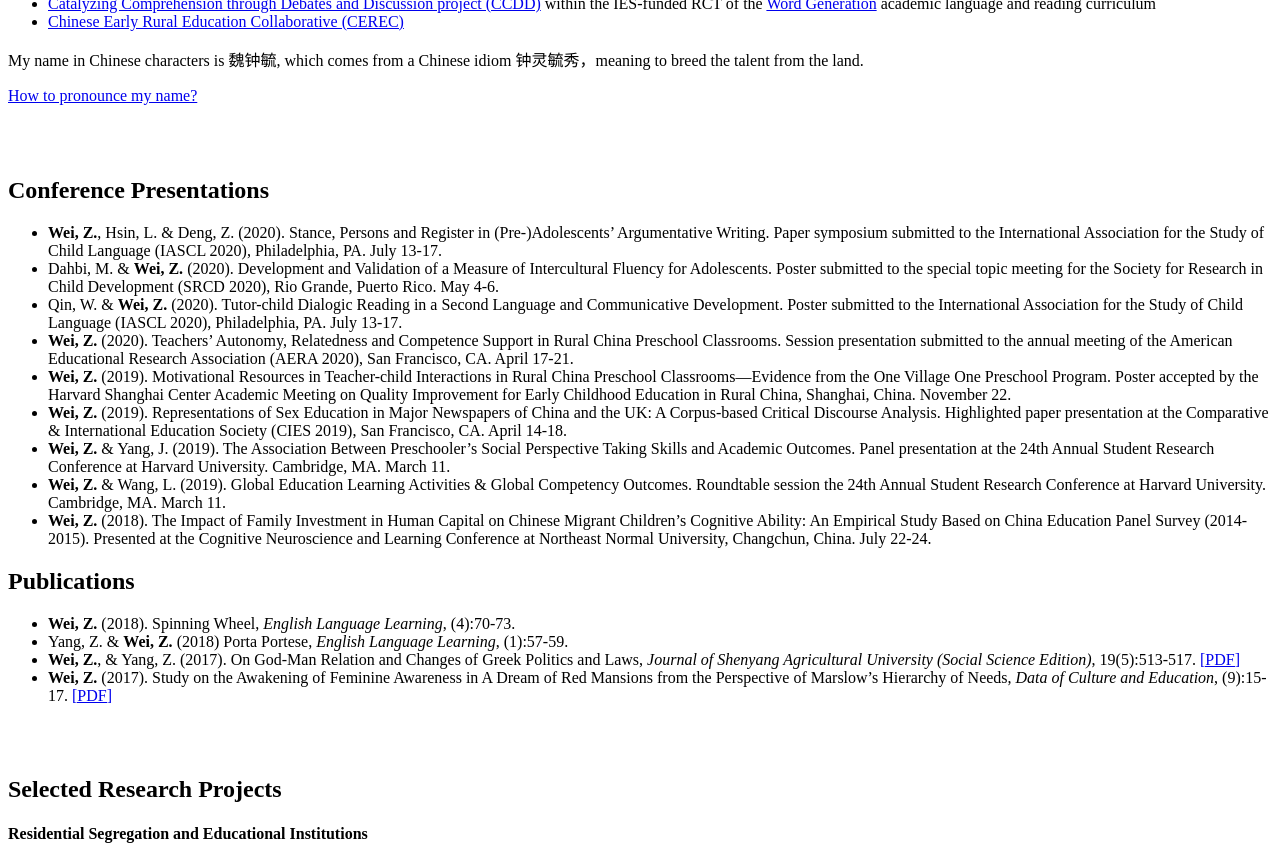
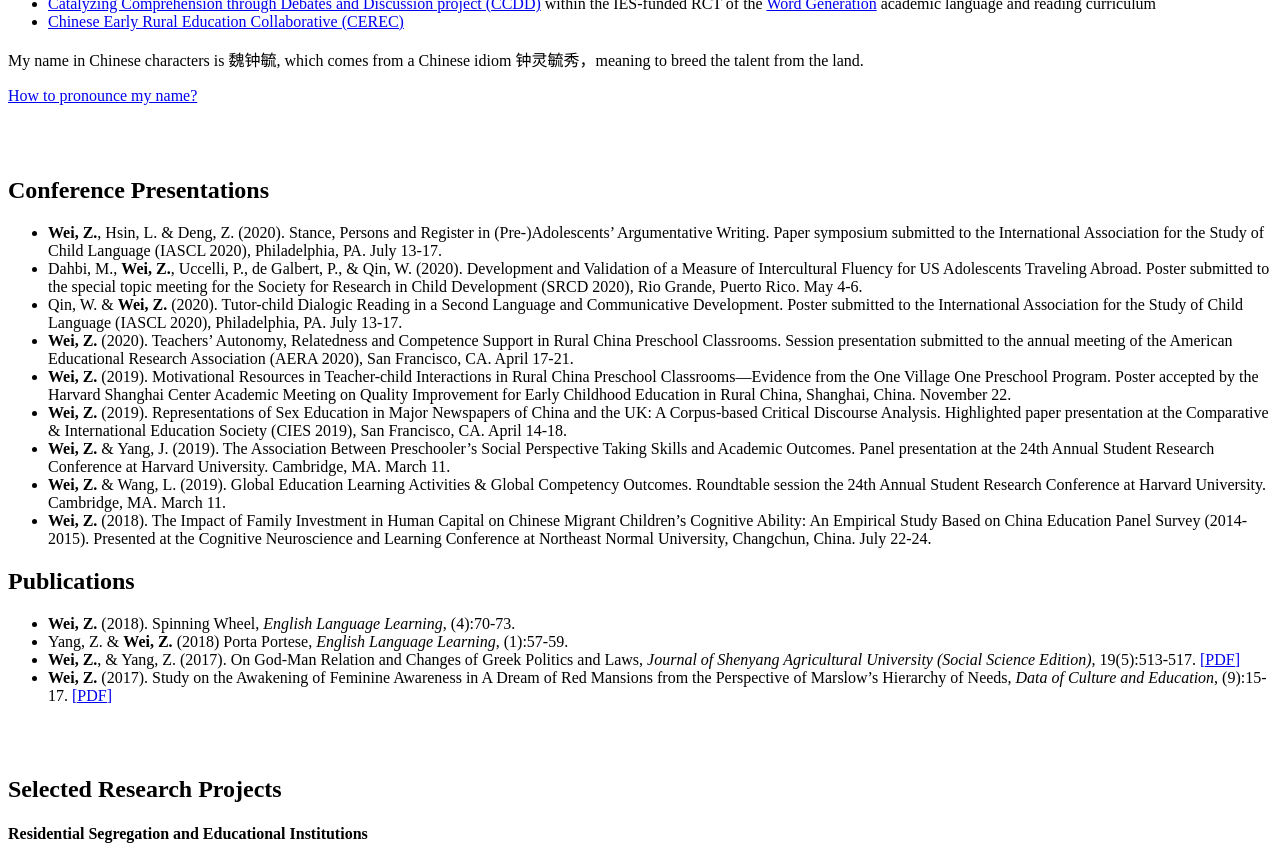
Before and after one commit to Sylviawzy/Sylviawzy.github.io, a Jekyll site: the page built from index.md, in a window 1280 px wide and 900 px high, scrolled down 1462 px, cut to the strip 0-858 px from the top of the window. Built offline with Jekyll 4.4.1, drawn with Linux system fonts in a browser that asks for light colours; our own code applies the rules of GitHub Pages for plain Markdown files; a style sheet for code colours, icons or effects is not loaded.

Commit message:
Update index.md

```diff
--- a/index.md
+++ b/index.md
@@ -16,7 +16,7 @@ My name in Chinese characters is 魏钟毓, which comes from a Chinese idiom 钟
 
 ## Conference Presentations
 -	**Wei, Z.**, Hsin, L. & Deng, Z. (2020). Stance, Persons and Register in (Pre-)Adolescents’ Argumentative Writing. Paper symposium submitted to the International Association for the Study of Child Language (IASCL 2020), Philadelphia, PA. July 13-17.
-- Dahbi, M. & **Wei, Z.** (2020). Development and Validation of a Measure of Intercultural Fluency for Adolescents. Poster  submitted to the special topic meeting for the Society for Research in Child Development (SRCD 2020), Rio Grande, Puerto Rico. May 4-6.
+- Dahbi, M.,  **Wei, Z.**, Uccelli, P., de Galbert, P., & Qin, W. (2020). Development and Validation of a Measure of Intercultural Fluency for US Adolescents Traveling Abroad. Poster submitted to the special topic meeting for the Society for Research in Child Development (SRCD 2020), Rio Grande, Puerto Rico. May 4-6.
 - Qin, W. & **Wei, Z.** (2020). Tutor-child Dialogic Reading in a Second Language and Communicative Development. Poster submitted to the International Association for the Study of Child Language (IASCL 2020), Philadelphia, PA. July 13-17.
 -	**Wei, Z.** (2020). Teachers’ Autonomy, Relatedness and Competence Support in Rural China Preschool Classrooms. Session presentation submitted to the annual meeting of the American Educational Research Association (AERA 2020), San Francisco, CA. April 17-21.
 -	**Wei, Z.** (2019). Motivational Resources in Teacher-child Interactions in Rural China Preschool Classrooms—Evidence from the One Village One Preschool Program. Poster accepted by the Harvard Shanghai Center Academic Meeting on Quality Improvement for Early Childhood Education in Rural China, Shanghai, China. November 22.
```
